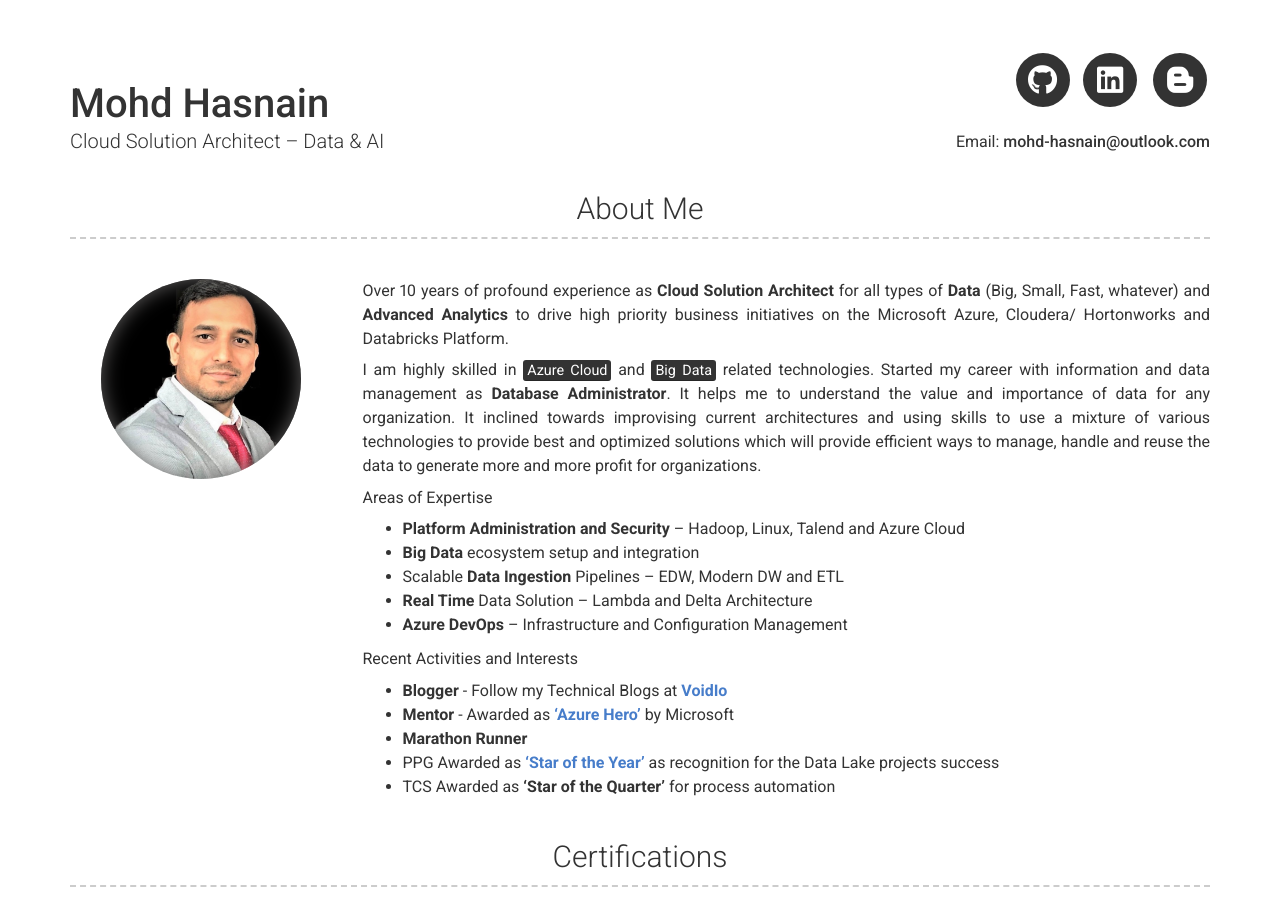
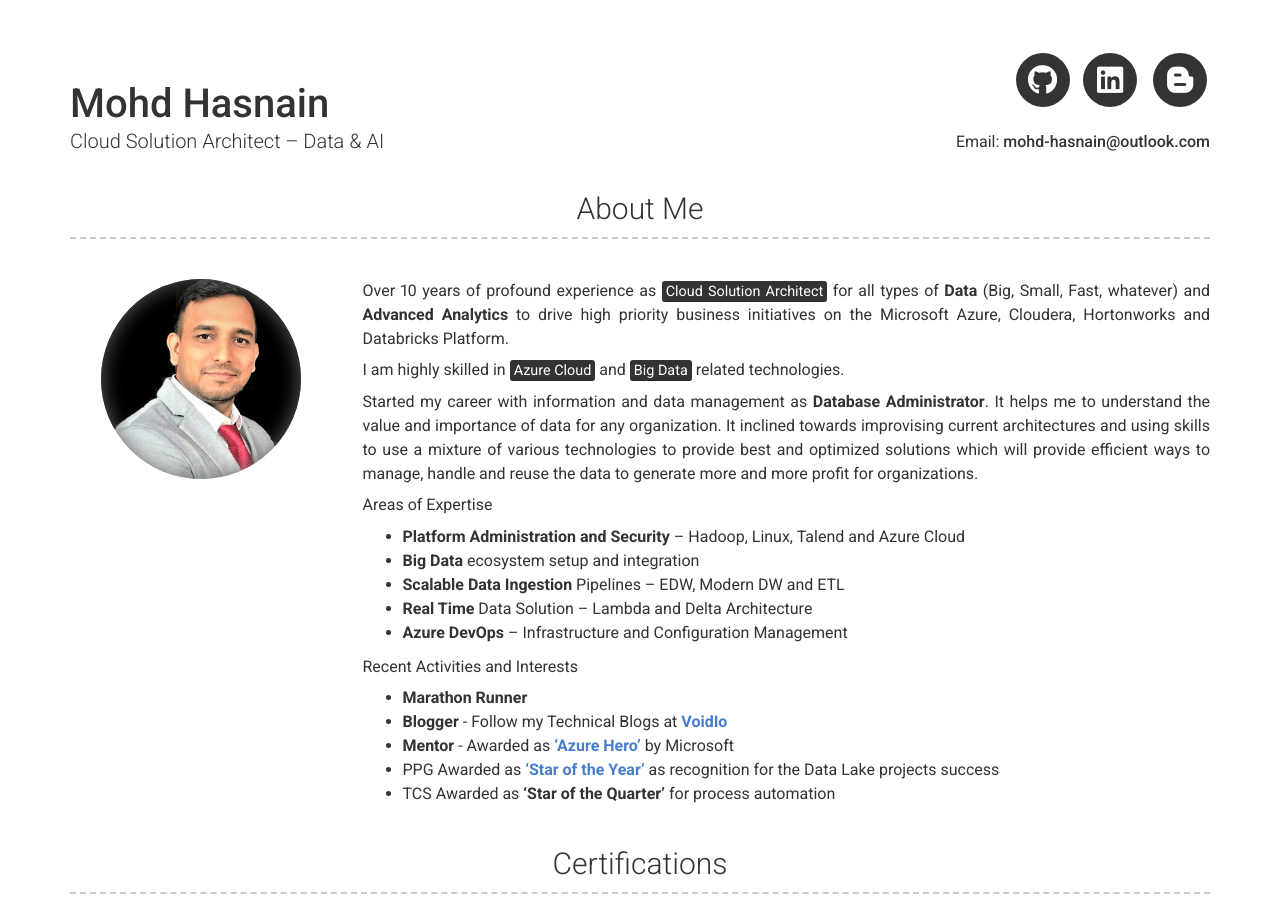
Before and after one commit to mohd-hasnain/mohd-hasnain.github.io, a Jekyll site: the page built from index.md, in a window 1280 px wide and 900 px high. Built offline with Jekyll 4.4.1, drawn with Linux system fonts in a browser that asks for light colours; nearby versions of some CDN libraries.

```diff
--- a/_config.yml
+++ b/_config.yml
@@ -34,10 +34,11 @@ additional_links:
 # about_title: About Me (Use this to override about section title)
 about_profile_image: assets/mohd.png
 about_content: | # this will include new lines to allow paragraphs
-  Over 10 years of profound experience as **Cloud Solution Architect** for all types of **Data** (Big, Small, Fast, whatever) and **Advanced Analytics**
-  to drive high priority business initiatives on the Microsoft Azure, Cloudera/ Hortonworks and Databricks Platform.
+  Over 10 years of profound experience as <mark>Cloud Solution Architect</mark> for all types of **Data** (Big, Small, Fast, whatever) and **Advanced Analytics**
+  to drive high priority business initiatives on the Microsoft Azure, Cloudera, Hortonworks and Databricks Platform.
 
   I am highly skilled in <mark>Azure Cloud</mark> and <mark>Big Data</mark> related technologies.
+
   Started my career with information and data management as **Database Administrator**.
   It helps me to understand the value and importance of data for any organization.
   It inclined towards improvising current architectures and using skills to use a mixture of various technologies to provide best and
@@ -46,14 +47,14 @@ about_content: | # this will include new lines to allow paragraphs
   Areas of Expertise
     - **Platform Administration and Security** – Hadoop, Linux, Talend and Azure Cloud
     - **Big Data** ecosystem setup and integration
-    - Scalable **Data Ingestion** Pipelines – EDW, Modern DW and ETL
+    - **Scalable Data Ingestion** Pipelines – EDW, Modern DW and ETL
     - **Real Time** Data Solution – Lambda and Delta Architecture
     - **Azure DevOps** – Infrastructure and Configuration Management
 
   Recent Activities and Interests
+    - **Marathon Runner**
     - **Blogger** - Follow my Technical Blogs at [**VoidIo**](https://voidio.blogspot.com/)
     - **Mentor** - Awarded as [**'Azure Hero'**](https://enjinx.io/eth/asset/63151533) by Microsoft
-    - **Marathon Runner**
     - PPG Awarded as [**'Star of the Year'**](assets/award.jpg) as recognition for the Data Lake projects success
     - TCS Awarded as **'Star of the Quarter'** for process automation
 
```
